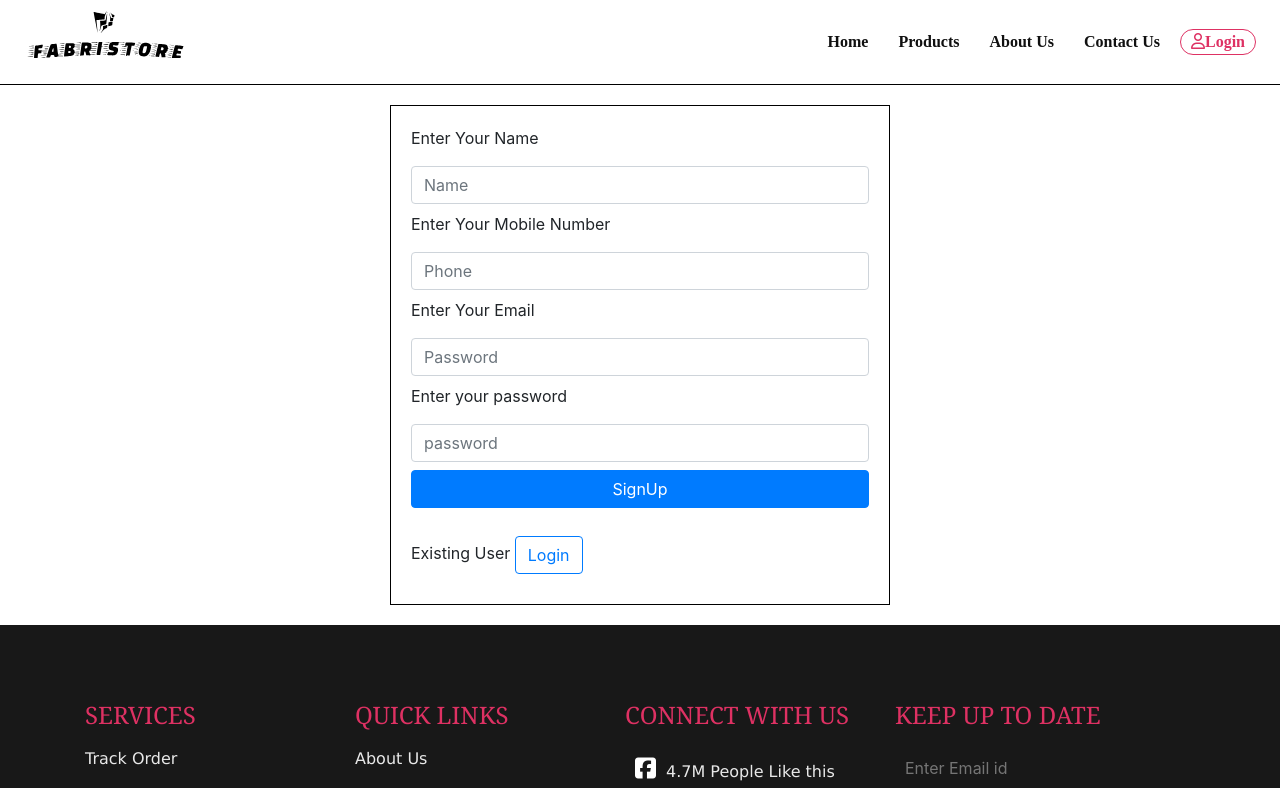
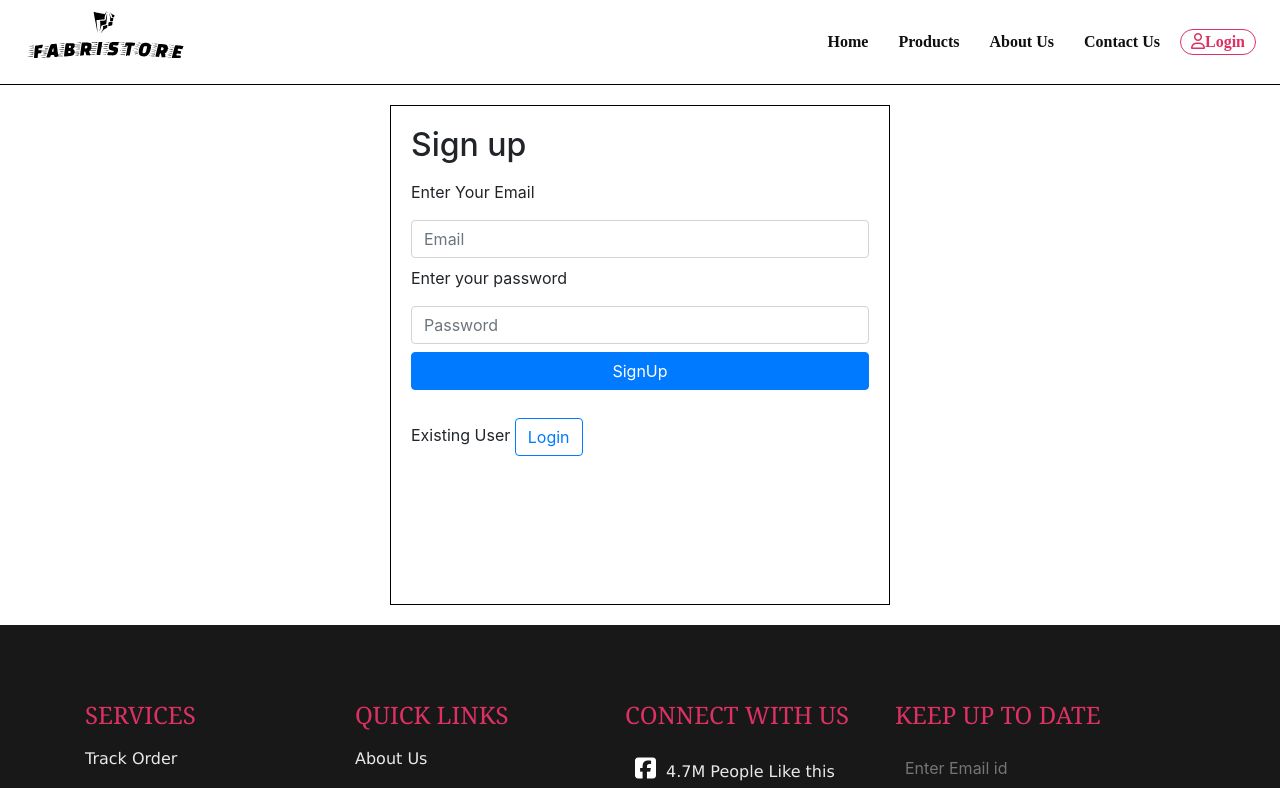
Before and after one commit to mdadnan2023/self-learning-, a React (Create React App) app: page /Signup in a window 1280 px wide. Shown: the top 788 px of the page. Built offline with nearby package versions, Linux system fonts and the light colour scheme.

Commit message:
login and signup using firebase

```diff
--- a/package.json
+++ b/package.json
@@ -8,16 +8,18 @@
     "@testing-library/react": "^14.0.0",
     "@testing-library/user-event": "^14.4.3",
     "bootstrap-select-dropdown": "^0.14.6",
-    "firebase": "^10.12.2",
+    "firebase": "^10.12.3",
     "fuse.js": "^7.0.0",
     "react": "^18.2.0",
     "react-dom": "^18.2.0",
+    "react-google-button": "^0.8.0",
     "react-router-dom": "^6.21.3",
     "react-scripts": "^5.0.1",
     "styled-components": "^6.1.8",
     "sweetalert2": "^11.12.0",
     "swiper": "^11.0.7",
-    "tachyons": "^4.12.0"
+    "tachyons": "^4.12.0",
+    "web-vitals": "^4.2.1"
   },
   "scripts": {
     "start": "react-scripts start",
--- a/src/components/Login.js
+++ b/src/components/Login.js
@@ -1,26 +1,53 @@
 import React from "react";
 import { Link } from "react-router-dom";
+import { useState } from "react";
+import { auth } from "../firebase-config";
+import { signInWithEmailAndPassword } from "firebase/auth";
 
 export default function Login() {
+
+  const [email, setEmail] = useState("");
+  const [password, setPassword] = useState("");
+
+  const handleSubmit = async (e) => {
+    e.preventDefault()
+    try {
+      await signInWithEmailAndPassword(auth, email, password)
+      console.log("Logged In Successfully");
+      alert("Logged In Successfully");
+    } catch (err) {
+      console.log(err)
+      alert("Invalid email and password")
+    }
+  };
+
   return (
     <div className="page-wrapper">
-      <div className="form-wrapper">
+      <form onSubmit={handleSubmit} className="form-wrapper">
         <label>Enter Your Email</label>
-        <input className="form-control" placeholder="email" type="email" />
+        <input
+          className="form-control"
+          placeholder="email"
+          type="email"
+          onChange={(e) => setEmail(e.target.value)}
+        />
         <label>Enter your password</label>
         <input
           className="form-control"
           placeholder="password"
           type="password"
+          onChange={(e) => setPassword(e.target.value)}
         />
-        <button className="btn btn-primary">Login</button>
-        <span style={{marginTop : "20px"}}>
+        <button type="submit" className="btn btn-primary">
+          Login
+        </button>
+        <span style={{ marginTop: "20px" }}>
           New to Fabristore{" "}
           <Link className="btn btn-outline-primary" to="/Signup">
             SignUp
           </Link>
         </span>
-      </div>
+      </form>
     </div>
   );
 }
--- a/src/components/Signup.js
+++ b/src/components/Signup.js
@@ -1,30 +1,58 @@
 import React from "react";
 import { Link } from "react-router-dom";
+import { useState } from "react";
+import { auth } from "../firebase-config";
+import { createUserWithEmailAndPassword } from "firebase/auth";
+
 
 export default function Signup() {
+  const [email, setEmail] = useState("");
+  const [password, setPassword] = useState();
+
+  const handleSubmit = async (e) => {
+    e.preventDefault()
+    try {
+      await createUserWithEmailAndPassword(auth, email, password);
+      console.log("Account created");
+      setEmail("")
+      setPassword("")
+    } catch (err) {
+      console.log(err)
+      alert("Invalid email and password")
+    }
+  };
   return (
     <div className="page-wrapper">
-      <div className="form-wrapper">
-        <label>Enter Your Name</label>
+      <form className="form-wrapper" onSubmit={handleSubmit}>
+        {/* <label>Enter Your Name</label>
         <input className="form-control" placeholder="Name" type="email" />
         <label>Enter Your Mobile Number</label>
-        <input className="form-control" placeholder="Phone" type="email" />
+        <input className="form-control" placeholder="Phone" type="email" /> */}
+        <h2>Sign up</h2>
         <label>Enter Your Email</label>
-        <input className="form-control" placeholder="Password" type="email" />
+        <input
+          className="form-control"
+          placeholder="Email"
+          type="email"
+          onChange={(e) => setEmail(e.target.value)}
+        />
         <label>Enter your password</label>
         <input
           className="form-control"
-          placeholder="password"
+          placeholder="Password"
           type="password"
+          onChange={(e) => setPassword(e.target.value)}
         />
-        <button className="btn btn-primary">SignUp</button>
-        <span style={{marginTop : "20px"}}>
-          Existing User {" "}
+        <button type="submit" className="btn btn-primary">
+          SignUp
+        </button>
+        <span style={{ marginTop: "20px" }}>
+          Existing User{" "}
           <Link className="btn btn-outline-primary" to="/Login">
             Login
           </Link>
         </span>
-      </div>
+      </form>
     </div>
   );
 }
--- a/src/firebase-config.js
+++ b/src/firebase-config.js
@@ -1,21 +1,21 @@
 // Import the functions you need from the SDKs you need
 import { initializeApp } from "firebase/app";
-import { getAnalytics } from "firebase/analytics";
+import{getAuth} from "firebase/auth";
 // TODO: Add SDKs for Firebase products that you want to use
 // https://firebase.google.com/docs/web/setup#available-libraries
 
 // Your web app's Firebase configuration
 // For Firebase JS SDK v7.20.0 and later, measurementId is optional
 const firebaseConfig = {
-  apiKey: "AIzaSyDP9CWhFLqNSQBbBfCNJV5VAVcGD1YNYck",
-  authDomain: "self-learning-75841.firebaseapp.com",
-  projectId: "self-learning-75841",
-  storageBucket: "self-learning-75841.appspot.com",
-  messagingSenderId: "662858601727",
-  appId: "1:662858601727:web:d62eb9e29086966aaa68ca",
-  measurementId: "G-S6YBXJ5V4E"
+  apiKey: "AIzaSyCNI3tJf66BnW6Te4yf7A2Fi-wPv_-Co9g",
+  authDomain: "self-learning-faa31.firebaseapp.com",
+  projectId: "self-learning-faa31",
+  storageBucket: "self-learning-faa31.appspot.com",
+  messagingSenderId: "787765161139",
+  appId: "1:787765161139:web:72b4290710eb89335d94c6",
+  measurementId: "G-Y8MH4W4KVD"
 };
 
 // Initialize Firebase
 const app = initializeApp(firebaseConfig);
-const analytics = getAnalytics(app);
+export const auth = getAuth(app);
```
Also changed, not shown: 2 other files (tests, documents, lock files or other folders).
